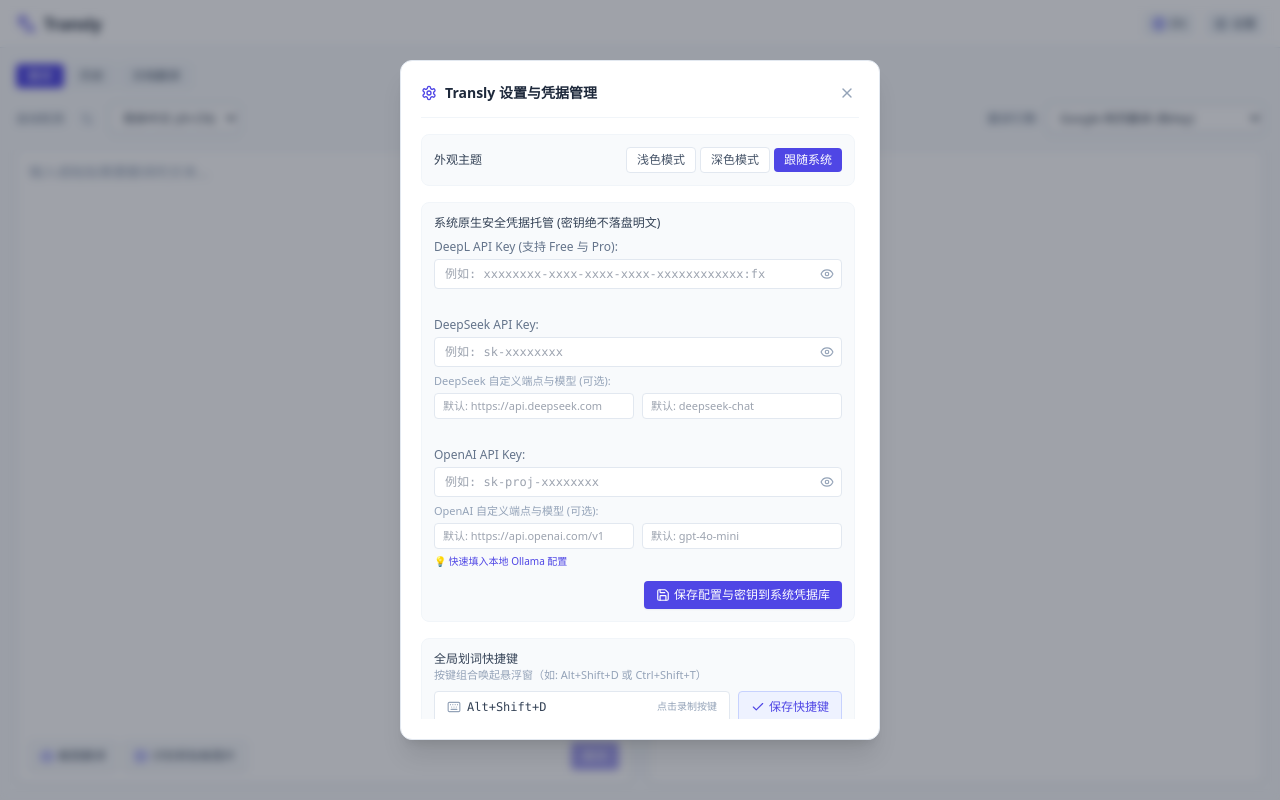
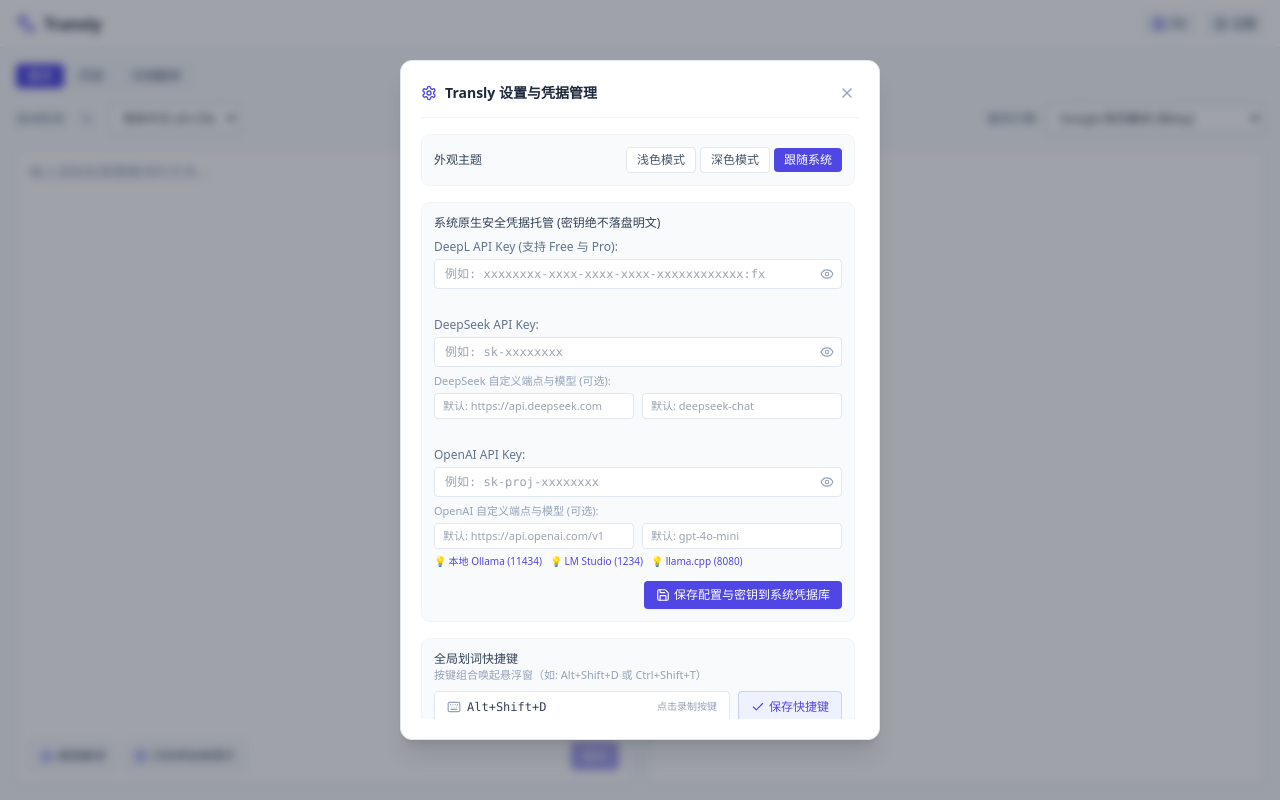
Before and after one commit to Moody-Sin/Transly, a React (Vite) app: page / in a window 1280 px wide. Both pictures are taken after a click on the button "设置". Built offline with nearby package versions, Linux system fonts and the light colour scheme.

Commit message:
feat(engine): 本地模型接入扩展为 Ollama / LM Studio / llama.cpp 预设

```diff
--- a/src/App.tsx
+++ b/src/App.tsx
@@ -1917,17 +1917,39 @@
                     />
                   </div>
                   <div className="mt-1 flex items-center justify-between min-h-[16px]">
-                    <div className="flex items-center gap-2">
+                    <div className="flex items-center gap-2 flex-wrap">
                       <button
                         type="button"
                         onClick={() => {
                           setOpenaiBaseUrl('http://localhost:11434/v1')
                           setOpenaiModel('qwen2.5:7b')
-                          if (!openaiKey) setOpenaiKey('ollama')
+                          if (!openaiKey) setOpenaiKey('local')
                         }}
                         className="text-[10px] text-indigo-600 dark:text-indigo-400 hover:underline"
                       >
                         💡 {t.settings.ollamaPresetBtn}
+                      </button>
+                      <button
+                        type="button"
+                        onClick={() => {
+                          setOpenaiBaseUrl('http://localhost:1234/v1')
+                          setOpenaiModel('local-model')
+                          if (!openaiKey) setOpenaiKey('local')
+                        }}
+                        className="text-[10px] text-indigo-600 dark:text-indigo-400 hover:underline"
+                      >
+                        💡 {t.settings.lmStudioPresetBtn}
+                      </button>
+                      <button
+                        type="button"
+                        onClick={() => {
+                          setOpenaiBaseUrl('http://localhost:8080/v1')
+                          setOpenaiModel('local-model')
+                          if (!openaiKey) setOpenaiKey('local')
+                        }}
+                        className="text-[10px] text-indigo-600 dark:text-indigo-400 hover:underline"
+                      >
+                        💡 {t.settings.llamaCppPresetBtn}
                       </button>
                       {(openaiConfigured || openaiKey.trim()) && (
                         <button
--- a/src/i18n/en.json
+++ b/src/i18n/en.json
@@ -243,7 +243,9 @@
     "llmStyleAcademic": "Academic / Technical (Preserve terms & code)",
     "llmStyleLiterary": "Literary / Conversational (Fluent & natural)",
     "llmStyleBusiness": "Business / Formal Correspondence (Executive)",
-    "ollamaPresetBtn": "Quick fill Local Ollama Preset",
+    "ollamaPresetBtn": "Local Ollama (11434)",
+    "lmStudioPresetBtn": "LM Studio (1234)",
+    "llamaCppPresetBtn": "llama.cpp (8080)",
     "preferredReplaceEngine": "In-Place Replacement Engine",
     "preferredReplaceEngineDesc": "Preferred engine used for in-place replacement (Alt+Shift+R); errors will be reported directly on failure",
     "statusReplaceEngineSaved": "In-place replacement engine updated!",
--- a/src/i18n/zh-CN.json
+++ b/src/i18n/zh-CN.json
@@ -243,7 +243,9 @@
     "llmStyleAcademic": "学术论文 / 技术文档 (保留术语代码)",
     "llmStyleLiterary": "文学润色 / 日常口语 (地道自然)",
     "llmStyleBusiness": "商务公文 / 正式邮件 (专业严谨)",
-    "ollamaPresetBtn": "快速填入本地 Ollama 配置",
+    "ollamaPresetBtn": "本地 Ollama (11434)",
+    "lmStudioPresetBtn": "LM Studio (1234)",
+    "llamaCppPresetBtn": "llama.cpp (8080)",
     "preferredReplaceEngine": "划词原地替换引擎",
     "preferredReplaceEngineDesc": "划词原地替换 (Alt+Shift+R) 时优先调用的引擎；失败时将直接报错提醒",
     "statusReplaceEngineSaved": "原地替换引擎已更新！",
```
Also changed, not shown: 1 other file (tests, documents, lock files or other folders).
